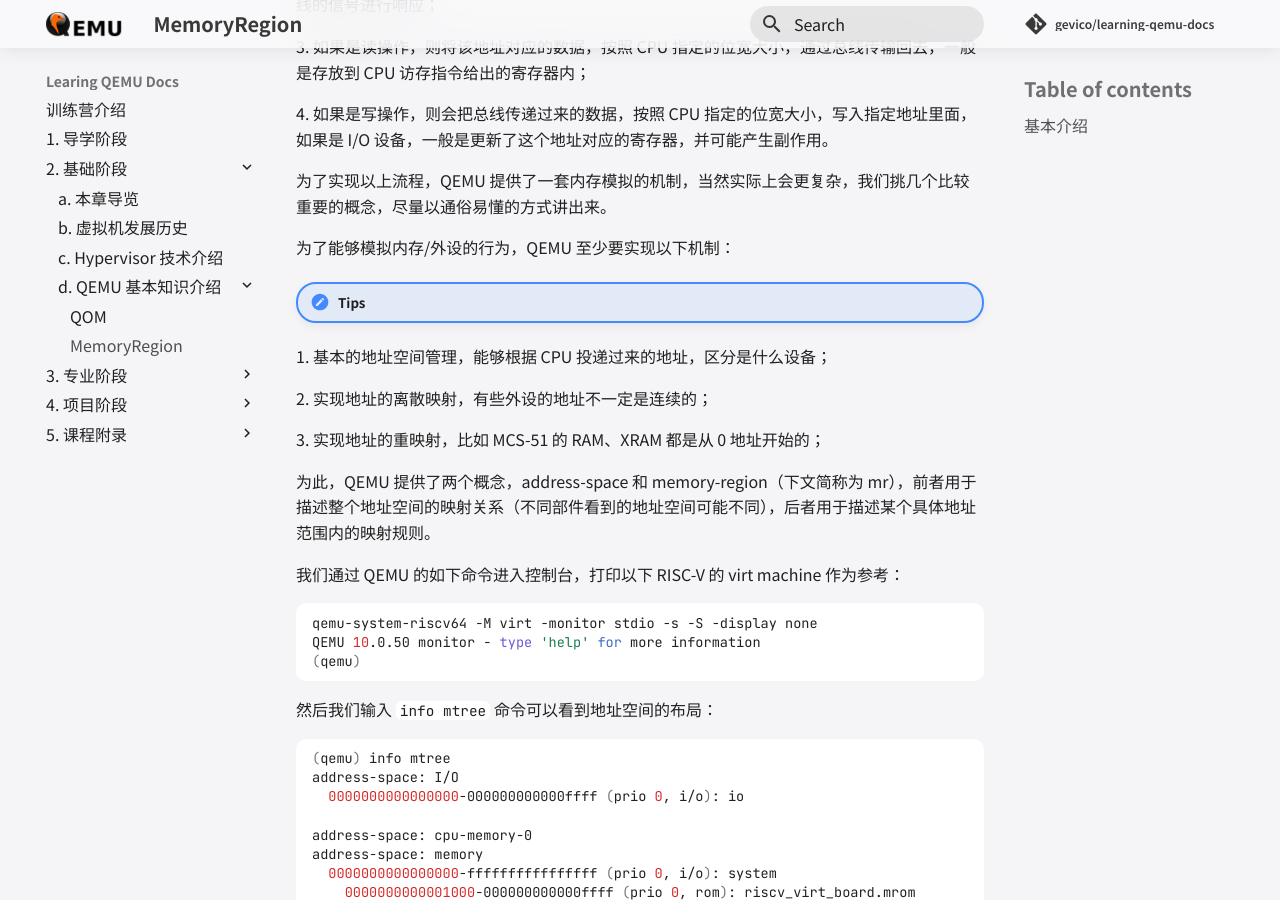
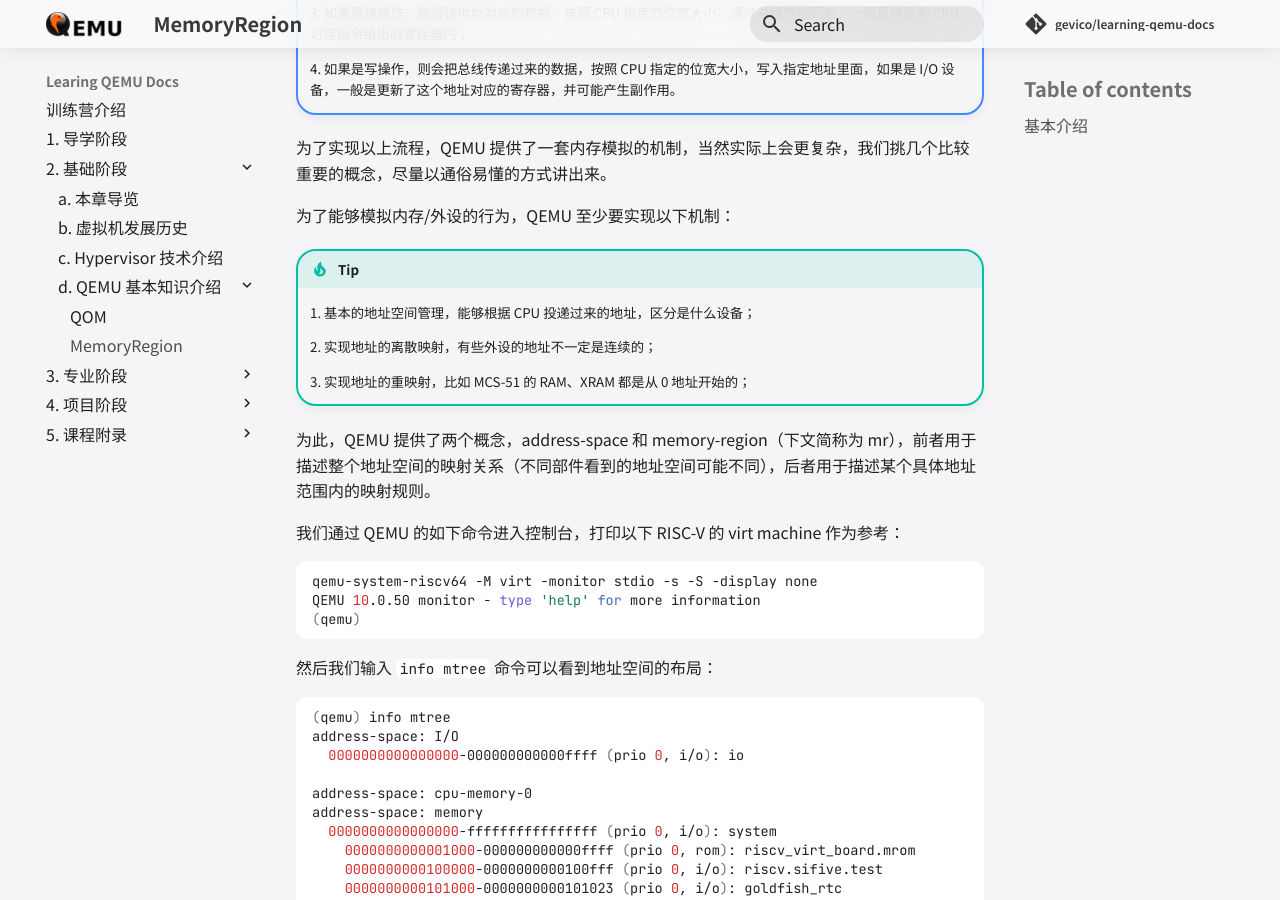
Before and after one commit to zevorn/learning-qemu-docs, an MkDocs documentation site: the page built from docs/ch1/sec3/qemu-memory-region.md, in a window 1280 px wide and 900 px high, scrolled down 538 px. Built offline with MkDocs 1.6.1 and Material for MkDocs 9.7.7, drawn with Linux system fonts in a browser that asks for light colours; comment, search, counter and statistics services are not loaded.

Commit message:
docs: update qemu-memory-region.md

```diff
--- a/docs/ch1/sec3/qemu-memory-region.md
+++ b/docs/ch1/sec3/qemu-memory-region.md
@@ -5,25 +5,26 @@
 比如执行一条访存指令：
 
 !!! note
-  1. CPU 在计算（通过算术逻辑单元 ALU）出目标地址以后，将其发送到地址总线上，同时 CPU 还会给出读写的控制信号；
 
-  2. 地址对应的设备，可能是一块普通内存，也可能是一个 I/O 设备（这里特指外设），会对地址总线的信号进行响应；
+    1. CPU 在计算（通过算术逻辑单元 ALU）出目标地址以后，将其发送到地址总线上，同时 CPU 还会给出读写的控制信号；
 
-  3. 如果是读操作，则将该地址对应的数据，按照 CPU 指定的位宽大小，通过总线传输回去，一般是存放到 CPU 访存指令给出的寄存器内；
+    2. 地址对应的设备，可能是一块普通内存，也可能是一个 I/O 设备（这里特指外设），会对地址总线的信号进行响应；
 
-  4. 如果是写操作，则会把总线传递过来的数据，按照 CPU 指定的位宽大小，写入指定地址里面，如果是 I/O 设备，一般是更新了这个地址对应的寄存器，并可能产生副作用。
+    3. 如果是读操作，则将该地址对应的数据，按照 CPU 指定的位宽大小，通过总线传输回去，一般是存放到 CPU 访存指令给出的寄存器内；
+
+    4. 如果是写操作，则会把总线传递过来的数据，按照 CPU 指定的位宽大小，写入指定地址里面，如果是 I/O 设备，一般是更新了这个地址对应的寄存器，并可能产生副作用。
 
 为了实现以上流程，QEMU 提供了一套内存模拟的机制，当然实际上会更复杂，我们挑几个比较重要的概念，尽量以通俗易懂的方式讲出来。
 
 为了能够模拟内存/外设的行为，QEMU 至少要实现以下机制：
 
-!!! tips
+!!! tip
 
-  1. 基本的地址空间管理，能够根据 CPU 投递过来的地址，区分是什么设备；
+    1. 基本的地址空间管理，能够根据 CPU 投递过来的地址，区分是什么设备；
 
-  2. 实现地址的离散映射，有些外设的地址不一定是连续的；
+    2. 实现地址的离散映射，有些外设的地址不一定是连续的；
 
-  3. 实现地址的重映射，比如 MCS-51 的 RAM、XRAM 都是从 0 地址开始的；
+    3. 实现地址的重映射，比如 MCS-51 的 RAM、XRAM 都是从 0 地址开始的；
 
 为此，QEMU 提供了两个概念，address-space 和 memory-region（下文简称为 mr），前者用于描述整个地址空间的映射关系（不同部件看到的地址空间可能不同），后者用于描述某个具体地址范围内的映射规则。
 
```
